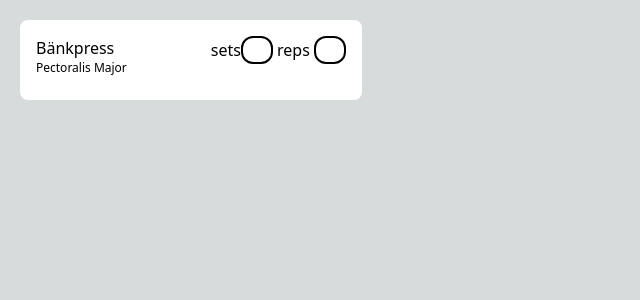
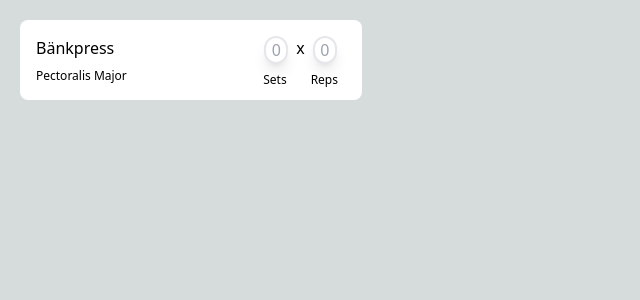
Before and after one commit to pernillakack/lift, a Next.js app: page /set_reps in a window 1280 px wide. Shown: the top 300 px of the page, without its empty margins (0-640 px from the left). Built offline with nearby package versions, Linux system fonts and the light colour scheme.

Commit message:
finished styling set_reps card

```diff
--- a/pages/set_reps.tsx
+++ b/pages/set_reps.tsx
@@ -8,15 +8,20 @@ const Set_reps: NextPage<Props> = ({}) => {
         <div id='container'>
 
             <div id='övning'className='flex'>Bänkpress</div>
-            <div id='muskelgrupp' className='text-xs'>Pectoralis Major</div>
+            <div id='muskelgrupp' className=' py-2 w-24 h-4 text-xs'>Pectoralis Major</div>
 
         </div>
 
-        <div className='flex flex-row'>
-        <form>
-            <div id='sets' className=''> sets
-            <input type="text" name='message'  className='w-8 rounded-xl border-solid border-2 border-black'/> reps <input type='text' name='message' className='w-8 rounded-xl border-solid border-2 border-black'/></div>
+        <div className=''>
+        <form id='inputs' className='flex justify-center'>
+        <input type="text" name='message' required placeholder='0' className=' ml-2 mr-2 w-6 rounded-full box-border border-2 shadow-lg text-center'/>
+            <div className=' text-center not-italic '> x </div>
+            <input type='text' name='message' required placeholder='0' className=' ml-2 mr-2 w-6 rounded-full box-border border-2 shadow-lg text-center'/>
         </form>
+        <div className=' flex'>
+            <div id='sets' className=' py-2 ml-2 mr-2 not-italic font-normal text-xs'>Sets</div>
+            <div id='reps' className=' py-2 ml-4 mr-2 text-xs'>Reps</div>
+        </div>
         </div>
 
     </div>
```
Also changed, not shown: pages/pass.tsx (+5 -6 lines).
